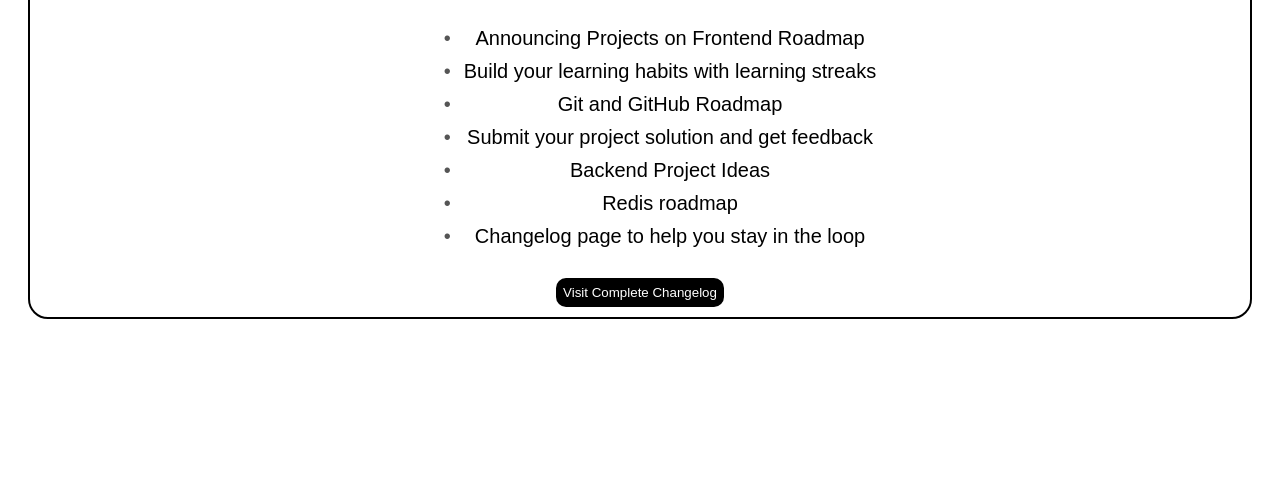
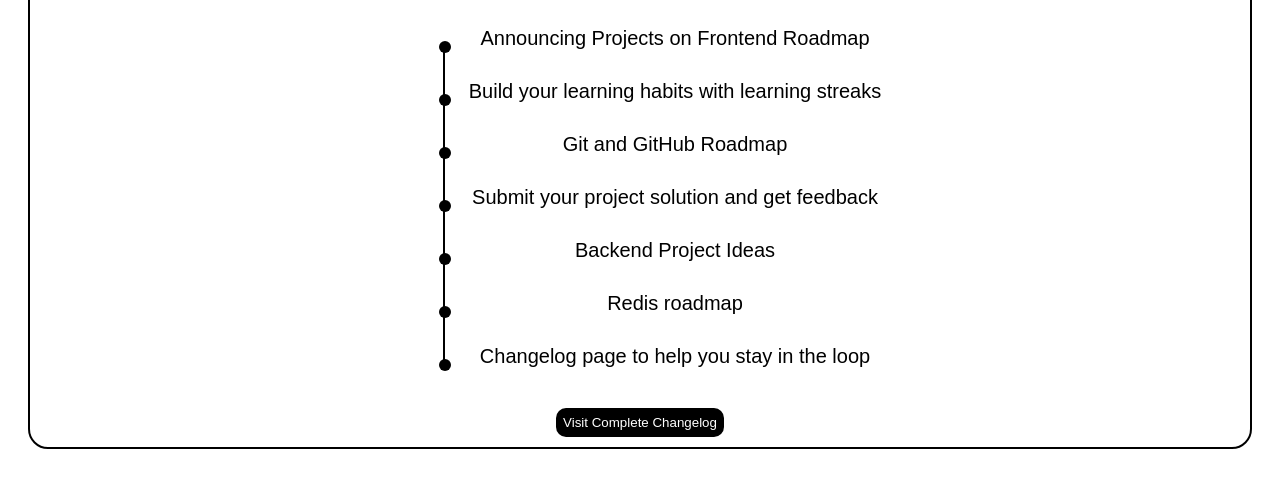
Before and after one commit to FelipeHulle/changelog-component, a plain HTML site: page index.html in a window 1280 px wide. Shown: the part 197-684 px from the top of the page. Drawn offline with Linux system fonts and the light colour scheme; a web font is replaced by a local one.

Commit message:
feat: improve css and readme

```diff
--- a/styles/main.css
+++ b/styles/main.css
@@ -1,21 +1,19 @@
 html {
   font-size: 62.5%; /* ou 62.5% para facilitar os cálculos (ver abaixo) */
   font-family: "Nata Sans", sans-serif;
+  box-sizing: border-box;
 }
 
 .container {
     max-width: 1200px;
     margin: 4rem auto;
     padding: 1rem;
-
     display: flex;
     align-items: center;
     text-align: center;
     justify-content: center;
     flex-direction: column;
     gap: 1rem;
-
-
 }
 
 body {
@@ -36,29 +34,47 @@ button {
 }
 
 button:hover {
-  background-color: #04AA6D; /* Green */
+  background-color: #04AA6D;
   color: white;
   transition: 0.4s;
 
 }
 
-.dot {
-    font-size: 20rem;
-    margin: 0;
-    padding: 0;
+.change-item {
+  position: relative;
+  padding-left: 3rem;
+  margin-bottom: 3rem;
 }
 
-.change-item {
-    margin-bottom: 1rem;
-    padding-left: 2rem;
-    position: relative;
+/* before element = circle */
+
+.change-item::before {
+  content: '';
+  position: absolute;
+  left: 0;
+  top: 1.4rem;
+  width: 1.2rem;
+  height: 1.2rem;
+  background-color: black;
+  border-radius: 50%;
 }
 
-.change-item:before {
-    content: '•';
-    position: absolute;
-    left: 0;
-    color: #555;
+/* after element = vertical line */
+
+.change-item::after {
+  content: '';
+  position: absolute;
+  left: 0.45rem;
+  top: -3rem;
+  height: 5rem;
+  width: 2px;
+  background-color: black;
+}
+
+/* disable first child after */
+
+.change-item:first-child::after {
+  content: none;
 }
 
 .change-list {
```
Also changed, not shown: 1 other file.
